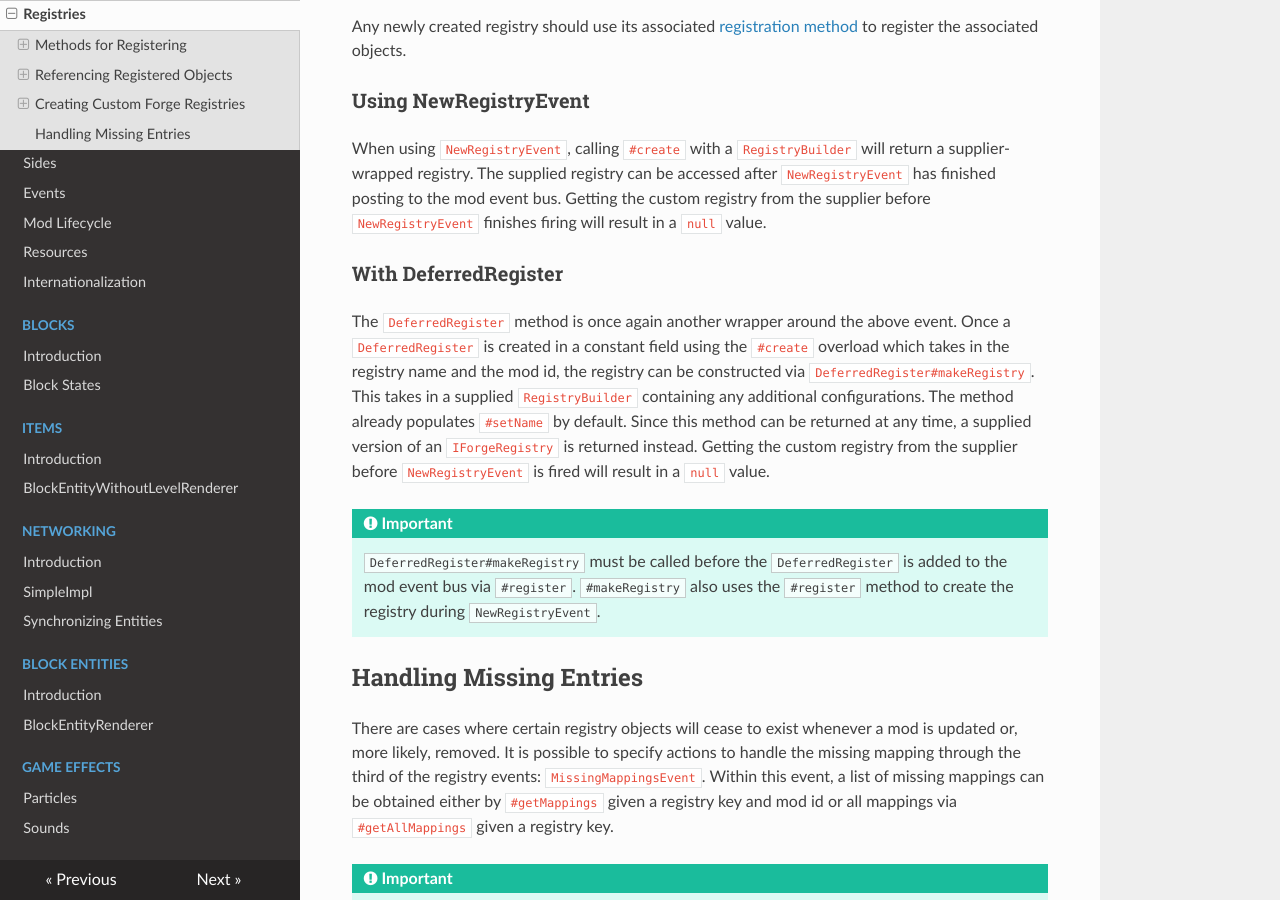
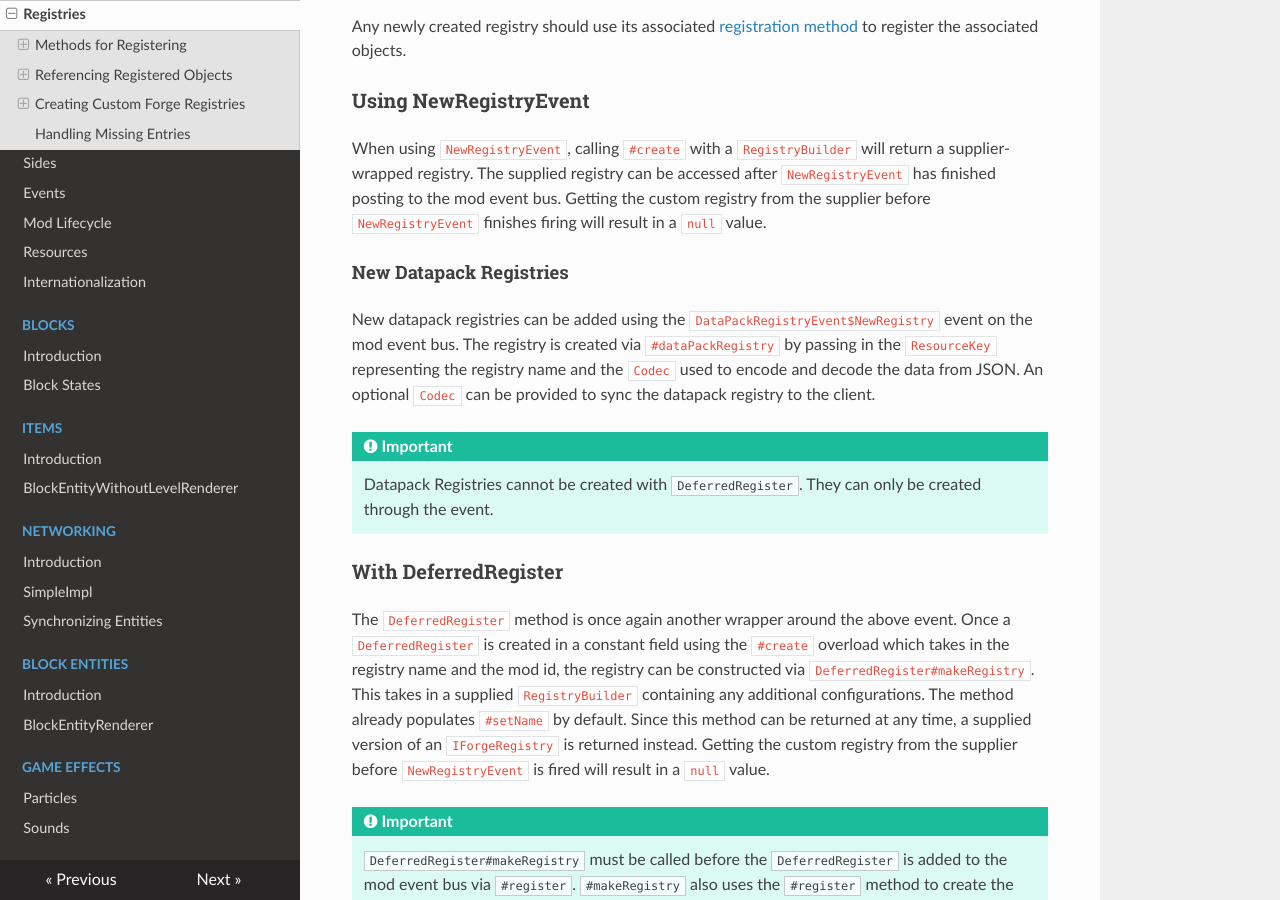
Before and after one commit to MinecraftForge/Documentation, an MkDocs documentation site: the page built from docs/concepts/registries.md, in a window 1280 px wide and 900 px high, scrolled down 4449 px. Built offline with MkDocs 1.6.1, drawn with Linux system fonts in a browser that asks for light colours; nearby versions of some CDN libraries; some of the changed text lies outside the part shown.

Commit message:
Update Core Concepts

```diff
--- a/docs/concepts/registries.md
+++ b/docs/concepts/registries.md
@@ -155,6 +155,13 @@ Any newly created registry should use its associated [registration method][regis
 
 When using `NewRegistryEvent`, calling `#create` with a `RegistryBuilder` will return a supplier-wrapped registry. The supplied registry can be accessed after `NewRegistryEvent` has finished posting to the mod event bus. Getting the custom registry from the supplier before `NewRegistryEvent` finishes firing will result in a `null` value.
 
+#### New Datapack Registries
+
+New datapack registries can be added using the `DataPackRegistryEvent$NewRegistry` event on the mod event bus. The registry is created via `#dataPackRegistry` by passing in the `ResourceKey` representing the registry name and the `Codec` used to encode and decode the data from JSON. An optional `Codec` can be provided to sync the datapack registry to the client.
+
+!!! important
+    Datapack Registries cannot be created with `DeferredRegister`. They can only be created through the event.
+
 ### With DeferredRegister
 
 The `DeferredRegister` method is once again another wrapper around the above event. Once a `DeferredRegister` is created in a constant field using the `#create` overload which takes in the registry name and the mod id, the registry can be constructed via `DeferredRegister#makeRegistry`. This takes in  a supplied `RegistryBuilder` containing any additional configurations. The method already populates `#setName` by default. Since this method can be returned at any time, a supplied version of an `IForgeRegistry` is returned instead. Getting the custom registry from the supplier before `NewRegistryEvent` is fired will result in a `null` value.
```
Also changed, not shown: other parts of docs/concepts/registries.md (+1 -1 lines), docs/concepts/lifecycle.md (+3 -1 lines).
